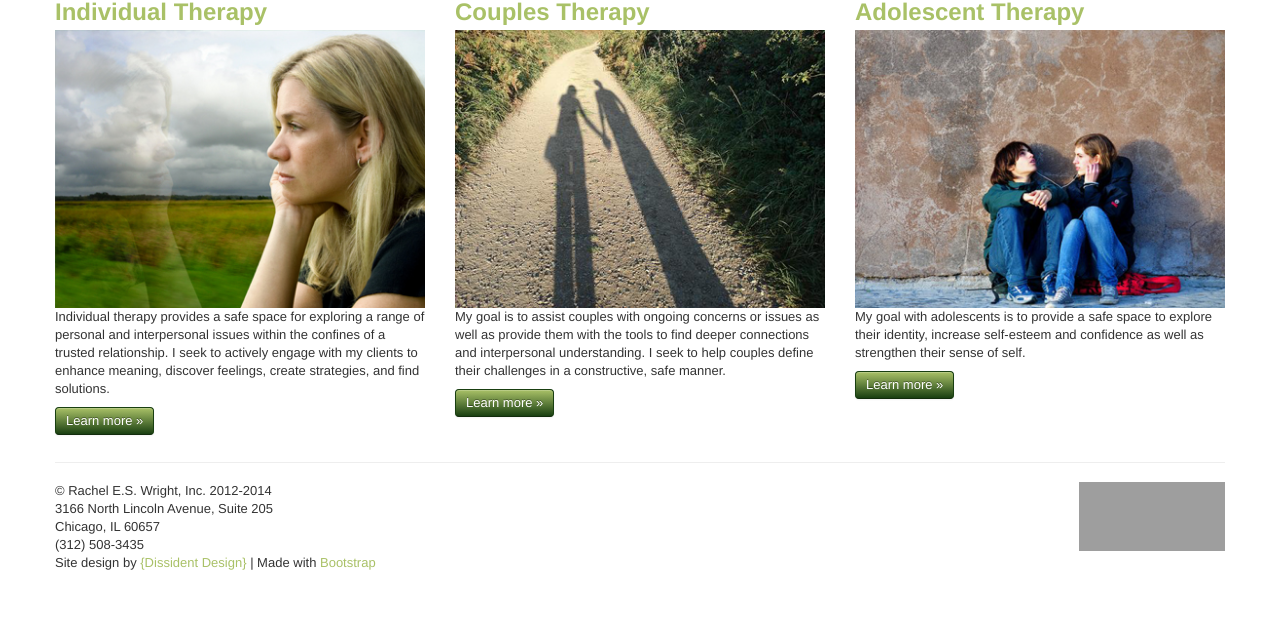
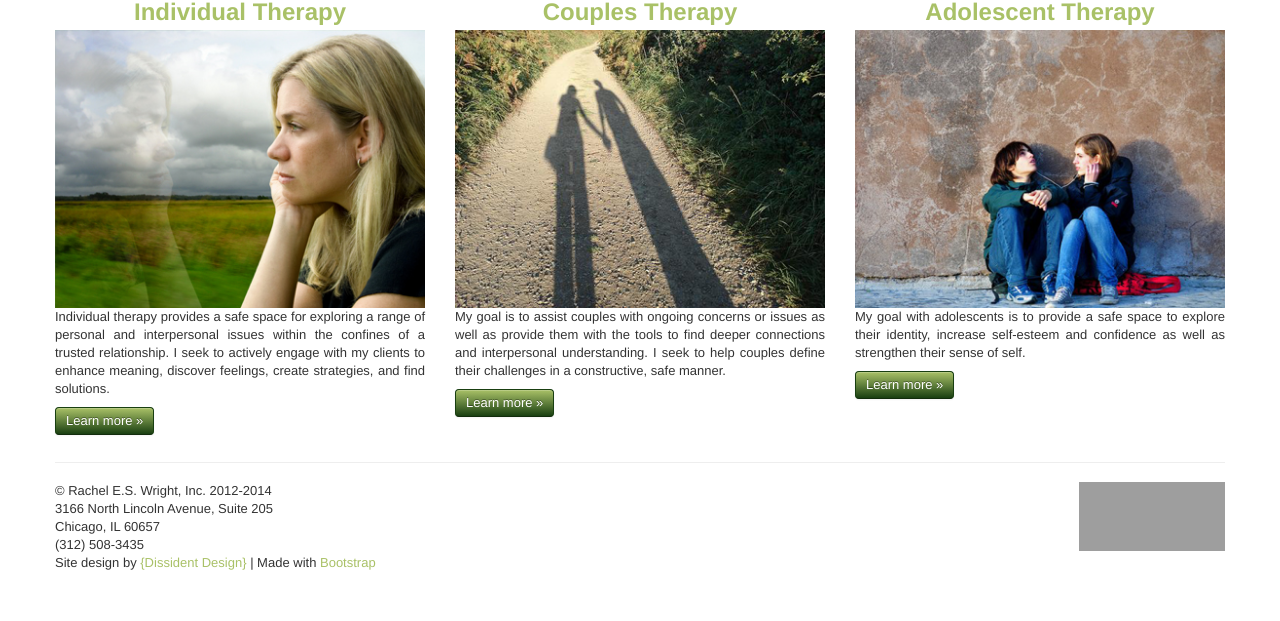
Before and after one commit to jasontwright/racheleswright, a plain HTML site: page index.html in a window 1280 px wide. Shown: the part 736-1357 px from the top of the page. Drawn offline with Linux system fonts and the light colour scheme; grey boxes are pictures that could not be loaded.

Commit message:
Justified paragraphs on homepage and centered headers

```diff
--- a/index.html
+++ b/index.html
@@ -103,7 +103,7 @@
       <!-- Main hero unit for a primary marketing message or call to action -->
       <div class="hero-unit">
         <h1>Renew. Revive. Restore.</h1>
-        <p>The decision to begin therapy is a brave one. Embarking on a journey of healing is an investment in one's self. I seek to partner with clients on their quest to better understand themselves, their relationships and their lives. In the confines of a respectful, nurturing relationship, clients heal from their past and create a new narrative in which they can thrive.</p>
+        <p align="justify">The decision to begin therapy is a brave one. Embarking on a journey of healing is an investment in one's self. I seek to partner with clients on their quest to better understand themselves, their relationships and their lives. In the confines of a respectful, nurturing relationship, clients heal from their past and create a new narrative in which they can thrive.</p>
 
         <p><a class="btn btn-custom btn-large" href="profile.html">Learn more &raquo;</a></p>
       </div>
@@ -114,21 +114,21 @@
           <img class="center" src="img/resw_logo_632x250.png" />
         </div>
         <div class="span4">
-          <h2 class="green">Individual Therapy</h2>
+          <h2 class="green"><center>Individual Therapy</center></h2>
           <a href="individuals.html"><img src="img/individual380x285.png" /></a>
-          <p>Individual therapy provides a safe space for exploring a range of personal and interpersonal issues within the confines of a trusted relationship. I seek to actively engage with my clients to enhance meaning, discover feelings, create strategies, and find solutions.</p>
+          <p align="justify">Individual therapy provides a safe space for exploring a range of personal and interpersonal issues within the confines of a trusted relationship. I seek to actively engage with my clients to enhance meaning, discover feelings, create strategies, and find solutions.</p>
           <p><a class="btn btn-custom" href="individuals.html">Learn more &raquo;</a></p>
         </div>
         <div class="span4">
-          <h2 class="green">Couples Therapy</h2>
+          <h2 class="green"><center>Couples Therapy</center></h2>
           <a href="couples.html"><img src="img/couples380x285.png" /></a>
-          <p>My goal is to assist couples with ongoing concerns or issues as well as provide them with the tools to find deeper connections and interpersonal understanding. I seek to help couples define their challenges in a constructive, safe manner.</p>
+          <p align="justify">My goal is to assist couples with ongoing concerns or issues as well as provide them with the tools to find deeper connections and interpersonal understanding. I seek to help couples define their challenges in a constructive, safe manner.</p>
           <p><a class="btn btn-custom" href="couples.html">Learn more &raquo;</a></p>
        </div>
         <div class="span4">
-          <h2 class="green">Adolescent Therapy</h2>
+          <h2 class="green"><center>Adolescent Therapy</center></h2>
           <a href="adolescents.html"><img src="img/adolescent380x285.png" /></a>
-          <p>My goal with adolescents is to provide a safe space to explore their identity, increase self-esteem and confidence as well as strengthen their sense of self.</p>
+          <p align="justify">My goal with adolescents is to provide a safe space to explore their identity, increase self-esteem and confidence as well as strengthen their sense of self.</p>
           <p><a class="btn btn-custom" href="adolescents.html">Learn more &raquo;</a></p>
         </div>
       </div>
```
Also changed, not shown: 1 other file.
